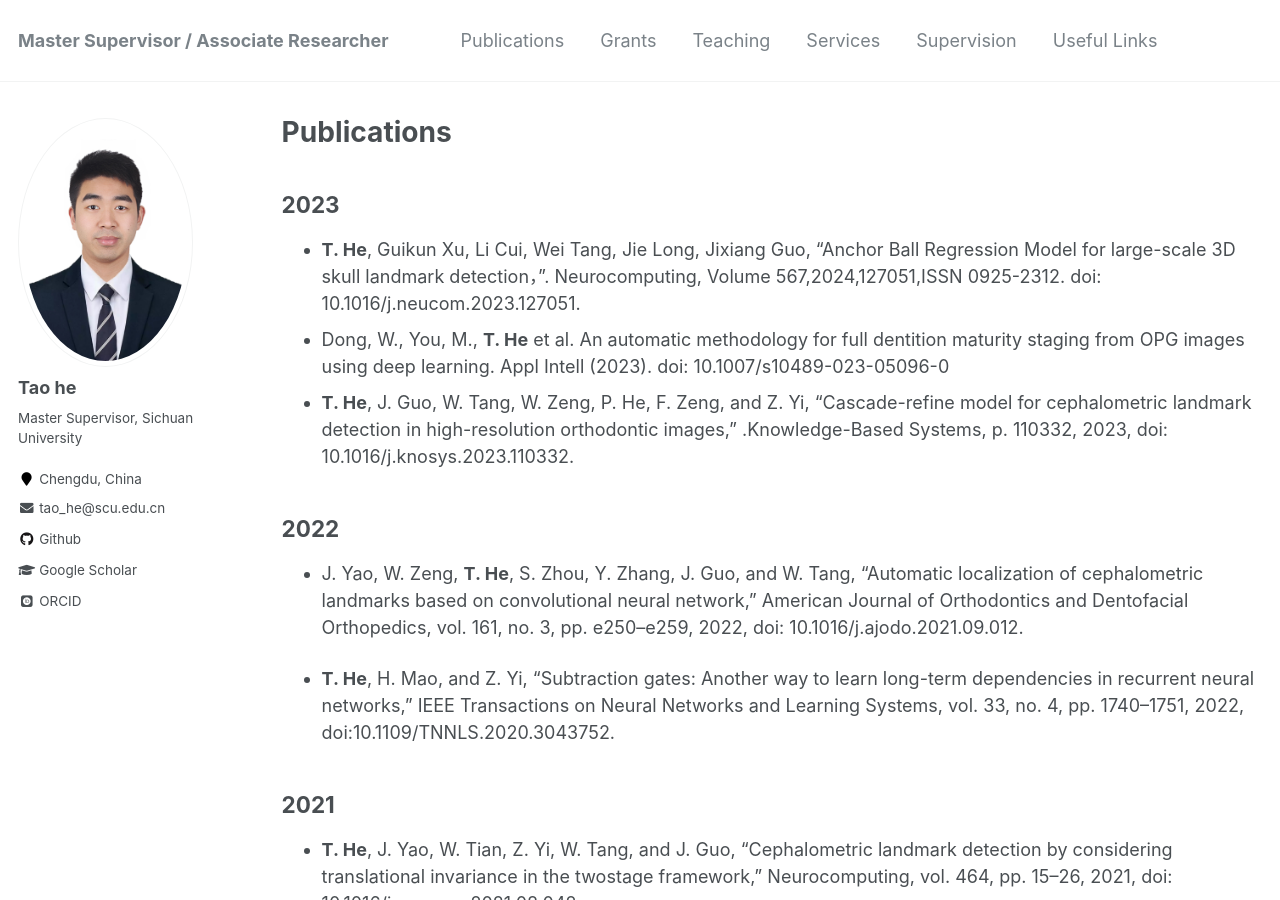
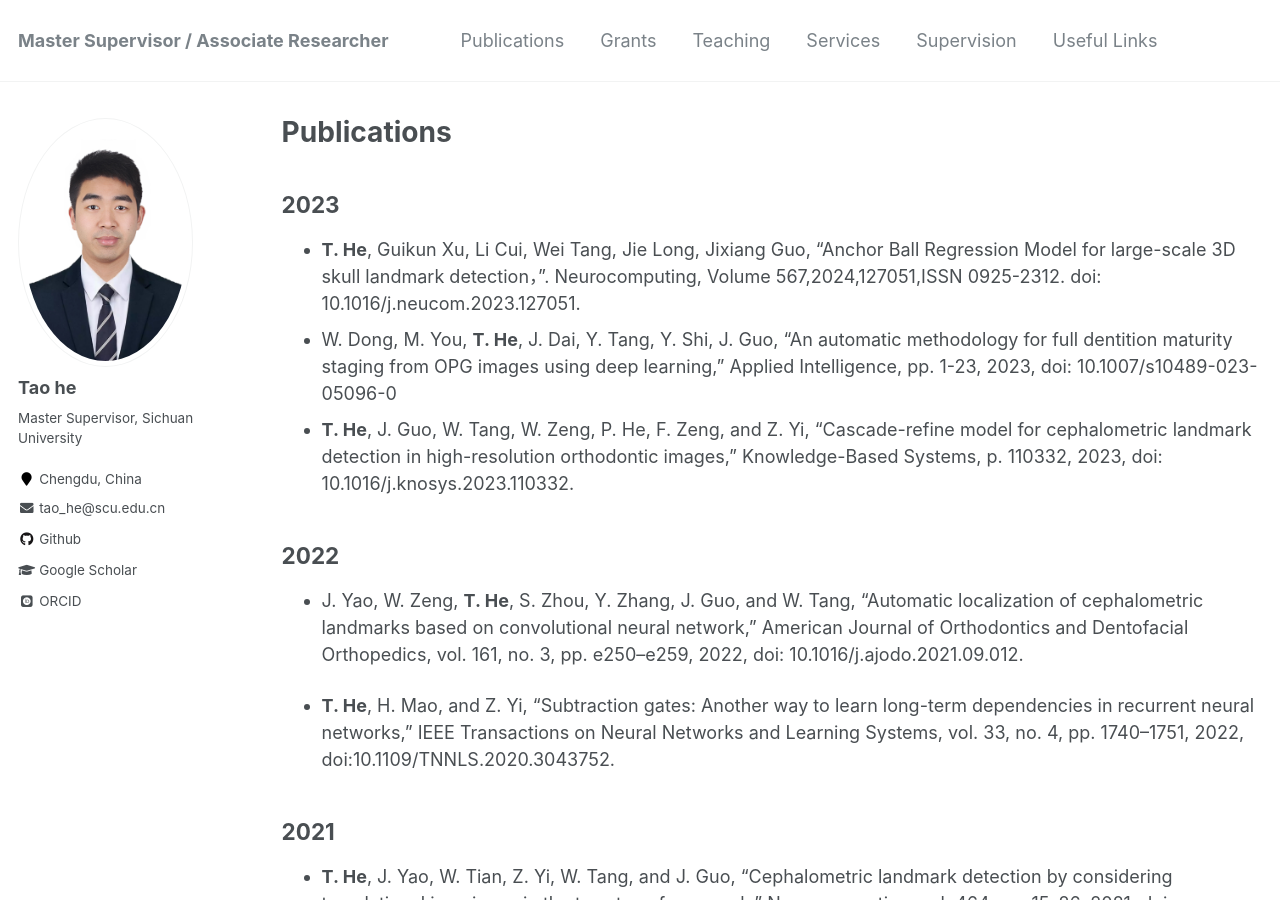
Before and after one commit to ithet1007/ithet1007.github.io, a Jekyll site: the page built from _pages/publications.md, in a window 1280 px wide and 900 px high. Built offline with Jekyll 4.4.1, drawn with Linux system fonts in a browser that asks for light colours; some web fonts are replaced; comment, search, counter and statistics services are not loaded.

Commit message:
uupdate 2024

```diff
--- a/_pages/publications.md
+++ b/_pages/publications.md
@@ -6,8 +6,8 @@ author_profile: true
 ---
 ## 2023
 - **T. He**, Guikun Xu, Li Cui, Wei Tang, Jie Long, Jixiang Guo, “Anchor Ball Regression Model for large-scale 3D skull landmark detection，”. Neurocomputing, Volume 567,2024,127051,ISSN 0925-2312. doi: 10.1016/j.neucom.2023.127051.
-- Dong, W., You, M., **T. He** et al. An automatic methodology for full dentition maturity staging from OPG images using deep learning. Appl Intell (2023). doi: 10.1007/s10489-023-05096-0
-- **T. He**, J. Guo, W. Tang, W. Zeng, P. He, F. Zeng, and Z. Yi, “Cascade-refine model for cephalometric landmark detection in high-resolution orthodontic images,” .Knowledge-Based Systems, p. 110332, 2023, doi: 10.1016/j.knosys.2023.110332.
+- W. Dong, M. You, **T. He**, J. Dai, Y. Tang, Y. Shi, J. Guo, "An automatic methodology for full dentition maturity staging from OPG images using deep learning," Applied Intelligence, pp. 1-23, 2023, doi: 10.1007/s10489-023-05096-0
+- **T. He**, J. Guo, W. Tang, W. Zeng, P. He, F. Zeng, and Z. Yi, “Cascade-refine model for cephalometric landmark detection in high-resolution orthodontic images,” Knowledge-Based Systems, p. 110332, 2023, doi: 10.1016/j.knosys.2023.110332.
 
 ## 2022
 - J. Yao, W. Zeng, **T. He**, S. Zhou, Y. Zhang, J. Guo, and W. Tang, “Automatic localization of cephalometric landmarks based on convolutional neural network,” American Journal of Orthodontics and Dentofacial Orthopedics, vol. 161, no. 3, pp. e250–e259, 2022, doi: 10.1016/j.ajodo.2021.09.012.
```
